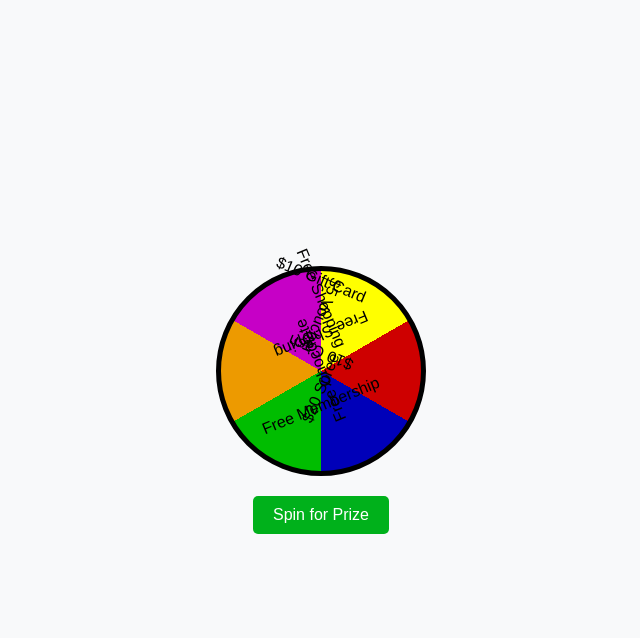
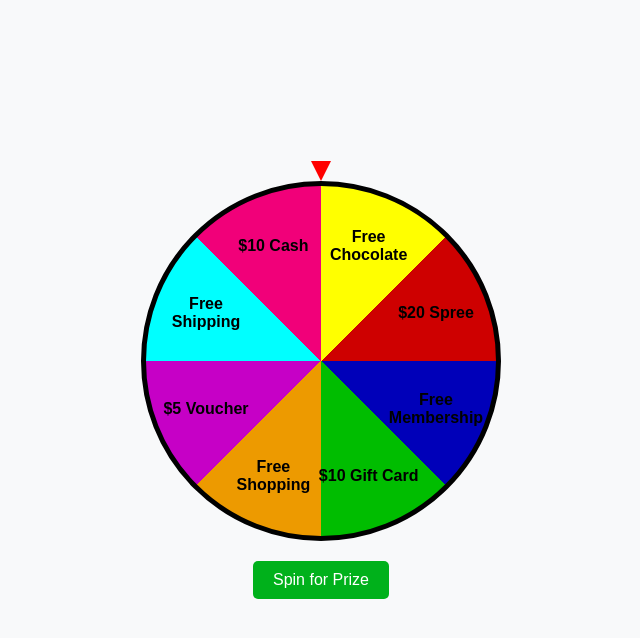
Before and after one commit to Rauf-17/Web-Development, a PHP site: page /wheel.php in a window 1280 px wide. Shown: the top 638 px of the page, without its empty margins (319-959 px from the left). Run offline with PHP 8.4, Linux system fonts and the light colour scheme.

Commit message:
Update wheel.css

```diff
--- a/Gemified Wheel/wheel.css
+++ b/Gemified Wheel/wheel.css
@@ -7,24 +7,97 @@ body {
     background-color: #f8f9fa;
     font-family: Arial, sans-serif;
 }
+
 .game-container {
     text-align: center;
 }
+
+.wheel-container {
+    position: relative;
+    display: inline-block;
+    margin-bottom: 20px; /* Ensure space between wheel and button */
+}
+
 .wheel {
-    width: 200px;
-    height: 200px;
+    position: relative;
+    width: 350px;
+    height: 350px;
     border-radius: 50%;
     border: 5px solid #000;
     background: conic-gradient(
-        rgb(255, 255, 0) 0deg 60deg,
-        rgb(206, 0, 0) 60deg 120deg,
-        rgb(0, 0, 185) 120deg 180deg,
-        rgb(0, 189, 0) 180deg 240deg,
-        rgb(237, 154, 0) 240deg 300deg,
-        rgb(198, 0, 198) 300deg 360deg
+        rgb(255, 255, 0) 0deg 45deg,
+        rgb(206, 0, 0) 45deg 90deg,
+        rgb(0, 0, 185) 90deg 135deg,
+        rgb(0, 189, 0) 135deg 180deg,
+        rgb(237, 154, 0) 180deg 225deg,
+        rgb(198, 0, 198) 225deg 270deg,
+        rgb(0, 255, 255) 270deg 315deg,
+        rgb(241, 0, 121) 315deg 360deg
     );
     transition: transform 3s ease-out;
 }
+
+.selector {
+    position: absolute;
+    top: -20px;
+    left: 50%;
+    transform: translateX(-50%);
+    width: 0;
+    height: 0;
+    border-left: 10px solid transparent;
+    border-right: 10px solid transparent;
+    border-top: 20px solid red;
+}
+
+.prize {
+    position: absolute;
+    width: 50%;
+    height: 50%;
+    top: 50%;
+    left: 50%;
+    transform-origin: 0% 0%;
+    display: flex;
+    justify-content: center;
+    align-items: center;
+}
+
+.prize span {
+    display: block;
+    width: 100px;
+    transform: rotate(-22.5deg);
+    text-align: center;
+    font-weight: bold;
+    color: black;
+}
+
+.prize:nth-child(2) span {
+    transform: rotate(-67.5deg);
+}
+
+.prize:nth-child(3) span {
+    transform: rotate(-112.5deg);
+}
+
+.prize:nth-child(4) span {
+    transform: rotate(-157.5deg);
+}
+
+.prize:nth-child(5) span {
+    transform: rotate(-202.5deg);
+}
+
+.prize:nth-child(6) span {
+    transform: rotate(-247.5deg);
+}
+
+.prize:nth-child(7) span {
+    transform: rotate(-292.5deg);
+}
+
+.prize:nth-child(8) span {
+    transform: rotate(-337.5deg);
+}
+
 button {
     margin-top: 20px;
     padding: 10px 20px;
@@ -35,23 +108,23 @@ button {
     border: none;
     border-radius: 5px;
 }
+
 button:hover {
     background-color: #025f16;
 }
+
 .modal {
     display: none;
     position: fixed;
-    top: 0;
-    left: 0;
-    width: 100%;
-    height: 100%;
-    background: rgba(0, 0, 0, 0.5);
-    justify-content: center;
-    align-items: center;
+    top: 50%;
+    left: 50%;
+    transform: translate(-50%, -50%);
+    background-color: white;
+    padding: 20px;
+    border: 2px solid #000;
+    border-radius: 10px;
 }
+
 .modal-content {
-    background: white;
-    padding: 20px;
-    border-radius: 10px;
     text-align: center;
 }
```
